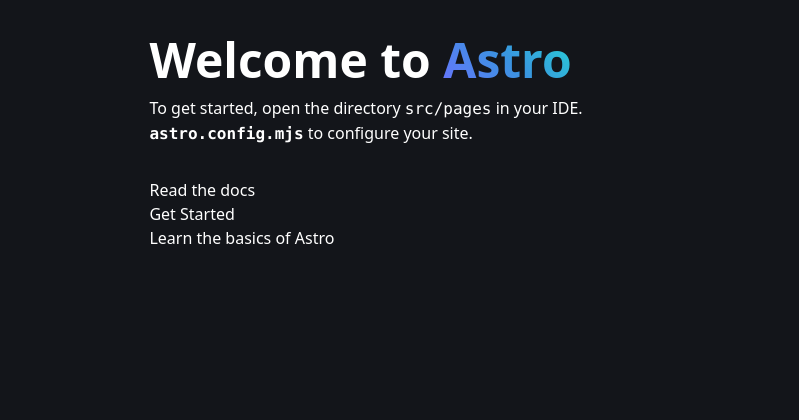
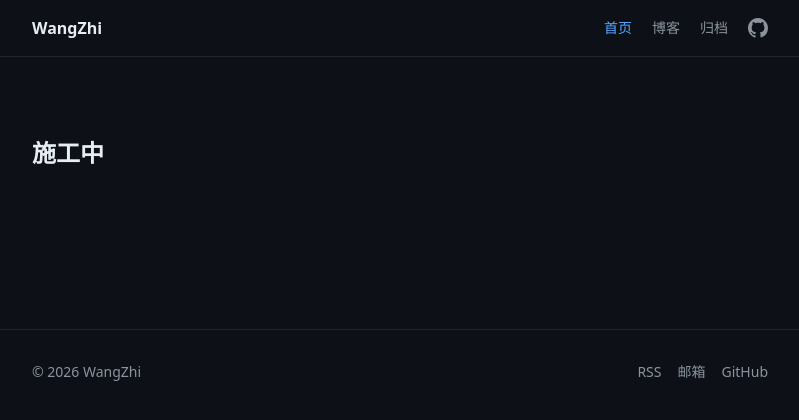
Before and after one commit to bailin1125/bailin1125.github.io, an Astro site: page / in a window 1280 px wide. Shown: the whole page, without its empty margins (240-1039 px from the left). Built offline with nearby package versions, Linux system fonts and the light colour scheme; Astro itself is replaced by a stand-in of ours.

Commit message:
feat: 站点配置/全局暗色样式/BaseLayout/Header/Footer

```diff
--- /dev/null
+++ b/src/components/Footer.astro
@@ -0,0 +1,14 @@
+---
+import { SITE } from '../config';
+const year = new Date().getFullYear();
+---
+<footer class="mt-20 border-t border-line">
+  <div class="mx-auto flex max-w-3xl flex-col gap-2 px-4 py-8 text-sm text-muted sm:flex-row sm:items-center sm:justify-between">
+    <span>© {year} {SITE.name}</span>
+    <div class="flex gap-4">
+      <a href={`/rss.xml`} class="hover:text-accent">RSS</a>
+      <a href={`mailto:${SITE.email}`} class="hover:text-accent">邮箱</a>
+      <a href={SITE.github} target="_blank" rel="noopener" class="hover:text-accent">GitHub</a>
+    </div>
+  </div>
+</footer>
--- /dev/null
+++ b/src/components/Header.astro
@@ -0,0 +1,41 @@
+---
+import { SITE } from '../config';
+
+const links = [
+  { href: '/', label: '首页' },
+  { href: '/blog', label: '博客' },
+  { href: '/archive', label: '归档' },
+];
+const current = Astro.url.pathname;
+---
+<header class="border-b border-line">
+  <div class="mx-auto flex max-w-3xl items-center justify-between px-4 py-4">
+    <a href="/" class="font-semibold text-ink hover:text-accent">{SITE.name}</a>
+    <nav class="flex items-center gap-5 text-sm">
+      {links.map((l) => (
+        <a
+          href={l.href}
+          class:list={[
+            'transition-colors',
+            current === l.href || (l.href !== '/' && current.startsWith(l.href))
+              ? 'text-accent'
+              : 'text-muted hover:text-ink',
+          ]}
+        >
+          {l.label}
+        </a>
+      ))}
+      <a
+        href={SITE.github}
+        target="_blank"
+        rel="noopener"
+        aria-label="GitHub"
+        class="text-muted transition-colors hover:text-ink"
+      >
+        <svg width="20" height="20" viewBox="0 0 16 16" fill="currentColor" aria-hidden="true">
+          <path d="M8 0C3.58 0 0 3.58 0 8c0 3.54 2.29 6.53 5.47 7.59.4.07.55-.17.55-.38 0-.19-.01-.82-.01-1.49-2.01.37-2.53-.49-2.69-.94-.09-.23-.48-.94-.82-1.13-.28-.15-.68-.52-.01-.53.63-.01 1.08.58 1.23.82.72 1.21 1.87.87 2.33.66.07-.52.28-.87.51-1.07-1.78-.2-3.64-.89-3.64-3.95 0-.87.31-1.59.82-2.15-.08-.2-.36-1.02.08-2.12 0 0 .67-.21 2.2.82.64-.18 1.32-.27 2-.27s1.36.09 2 .27c1.53-1.04 2.2-.82 2.2-.82.44 1.1.16 1.92.08 2.12.51.56.82 1.27.82 2.15 0 3.07-1.87 3.75-3.65 3.95.29.25.54.73.54 1.48 0 1.07-.01 1.93-.01 2.2 0 .21.15.46.55.38A8.01 8.01 0 0 0 16 8c0-4.42-3.58-8-8-8Z"></path>
+        </svg>
+      </a>
+    </nav>
+  </div>
+</header>
--- /dev/null
+++ b/src/config.ts
@@ -0,0 +1,14 @@
+export const SITE = {
+  name: 'WangZhi',
+  title: 'WangZhi 的主页',
+  description: '写代码，也写字。',
+  email: 'wangzhi@example.com',
+  github: 'https://github.com/WangZhi', // TODO(你): 改成真实 GitHub 主页
+  // giscus 全留空 = 不渲染评论区；配置方法见 README
+  giscus: {
+    repo: '',
+    repoId: '',
+    category: '',
+    categoryId: '',
+  },
+} as const;
--- /dev/null
+++ b/src/layouts/BaseLayout.astro
@@ -0,0 +1,42 @@
+---
+import '../styles/global.css';
+import { SITE } from '../config';
+import Header from '../components/Header.astro';
+import Footer from '../components/Footer.astro';
+
+interface Props {
+  title?: string;
+  description?: string;
+  type?: 'website' | 'article';
+  publishedTime?: Date;
+}
+
+const { title, description = SITE.description, type = 'website', publishedTime } = Astro.props;
+const pageTitle = title ? `${title} · ${SITE.title}` : SITE.title;
+const canonical = new URL(Astro.url.pathname, Astro.site);
+---
+<!doctype html>
+<html lang="zh-CN">
+  <head>
+    <meta charset="UTF-8" />
+    <meta name="viewport" content="width=device-width, initial-scale=1.0" />
+    <title>{pageTitle}</title>
+    <meta name="description" content={description} />
+    <link rel="canonical" href={canonical} />
+    <meta property="og:type" content={type} />
+    <meta property="og:site_name" content={SITE.title} />
+    <meta property="og:title" content={pageTitle} />
+    <meta property="og:description" content={description} />
+    <meta property="og:url" content={canonical} />
+    {publishedTime && <meta property="article:published_time" content={publishedTime.toISOString()} />}
+    <link rel="alternate" type="application/rss+xml" title={SITE.title} href={`/rss.xml`} />
+    <link rel="icon" type="image/svg+xml" href="/favicon.svg" />
+  </head>
+  <body class="min-h-screen">
+    <Header />
+    <main class="mx-auto max-w-3xl px-4">
+      <slot />
+    </main>
+    <Footer />
+  </body>
+</html>
--- a/src/layouts/Layout.astro
+++ /dev/null
@@ -1,63 +0,0 @@
----
-interface Props {
-	title: string;
-}
-
-import '../styles/global.css';
-
-const { title } = Astro.props;
----
-
-<!doctype html>
-<html lang="zh-CN">
-	<head>
-		<meta charset="UTF-8" />
-		<meta name="viewport" content="width=device-width, initial-scale=1.0" />
-		<link rel="icon" type="image/svg+xml" href="/favicon.svg" />
-		<meta name="generator" content={Astro.generator} />
-		<title>{title}</title>
-	</head>
-	<body>
-		<slot />
-	</body>
-</html>
-
-<style is:global>
-	html {
-		font-family: system-ui, sans-serif;
-		background: #13151a;
-		color: #fff;
-		background-size: 224px;
-	}
-	main {
-		margin: auto;
-		padding: 1.5rem;
-		max-width: 60ch;
-	}
-	h1 {
-		font-size: 3rem;
-		font-weight: 800;
-		margin: 0;
-	}
-	.text-gradient {
-		background-image: var(--accent-gradient);
-		background-clip: text;
-		color: transparent;
-		background-size: 100%;
-		background-repeat: repeat;
-		-webkit-background-clip: text;
-		-webkit-text-fill-color: transparent;
-		-moz-background-clip: text;
-		-moz-text-fill-color: transparent;
-	}
-	:root {
-		--accent: #1361de;
-		--accent-dark: #075ccd;
-		--accent-gradient: linear-gradient(
-			45deg,
-			rgb(107 114 255),
-			rgb(58 147 224) 50%,
-			rgb(37 216 211)
-		);
-	}
-</style>
--- a/src/pages/index.astro
+++ b/src/pages/index.astro
@@ -1,51 +1,6 @@
 ---
-import Layout from '../layouts/Layout.astro';
+import BaseLayout from '../layouts/BaseLayout.astro';
 ---
-
-<Layout title="Welcome to Astro.">
-	<main>
-		<h1>Welcome to <span class="text-gradient">Astro</span></h1>
-		<p class="instructions">
-			To get started, open the directory <code>src/pages</code> in your IDE.<br />
-			<strong><code>astro.config.mjs</code></strong> to configure your site.
-		</p>
-		<p>
-			<a href="https://astro.build/">Read the docs</a>
-		</p>
-		<ul role="list" class="link-card-grid">
-			<li class="link-card">
-				<a href="https://docs.astro.build/getting-started/">
-					<h2>Get Started</h2>
-					<p>Learn the basics of Astro</p>
-				</a>
-			</li>
-		</ul>
-	</main>
-</Layout>
-
-<style>
-	main {
-		margin: auto;
-		padding: 1.5rem;
-		max-width: 60ch;
-	}
-	h1 {
-		font-size: 3rem;
-		font-weight: 800;
-		margin: 0;
-	}
-	.text-gradient {
-		background-image: var(--accent-gradient);
-		background-clip: text;
-		color: transparent;
-	}
-	.instructions {
-		margin-bottom: 2rem;
-	}
-	.link-card-grid {
-		display: grid;
-		grid-template-columns: repeat(auto-fit, minmax(24ch, 1fr));
-		gap: 1rem;
-		padding: 0;
-	}
-</style>
+<BaseLayout>
+  <h1 class="py-20 text-2xl font-semibold">施工中</h1>
+</BaseLayout>
--- a/src/styles/global.css
+++ b/src/styles/global.css
@@ -1 +1,24 @@
 @import "tailwindcss";
+
+@theme {
+  --color-bg: #0d1117;
+  --color-surface: #161b22;
+  --color-line: #21262d;
+  --color-ink: #e6edf3;
+  --color-muted: #8b949e;
+  --color-accent: #58a6ff;
+  --font-sans: system-ui, -apple-system, "PingFang SC", "Microsoft YaHei", sans-serif;
+  --font-mono: ui-monospace, SFMono-Regular, "SF Mono", Menlo, Consolas, monospace;
+}
+
+html {
+  color-scheme: dark;
+}
+
+body {
+  @apply bg-bg text-ink font-sans antialiased;
+}
+
+::selection {
+  background: #58a6ff44;
+}
```
